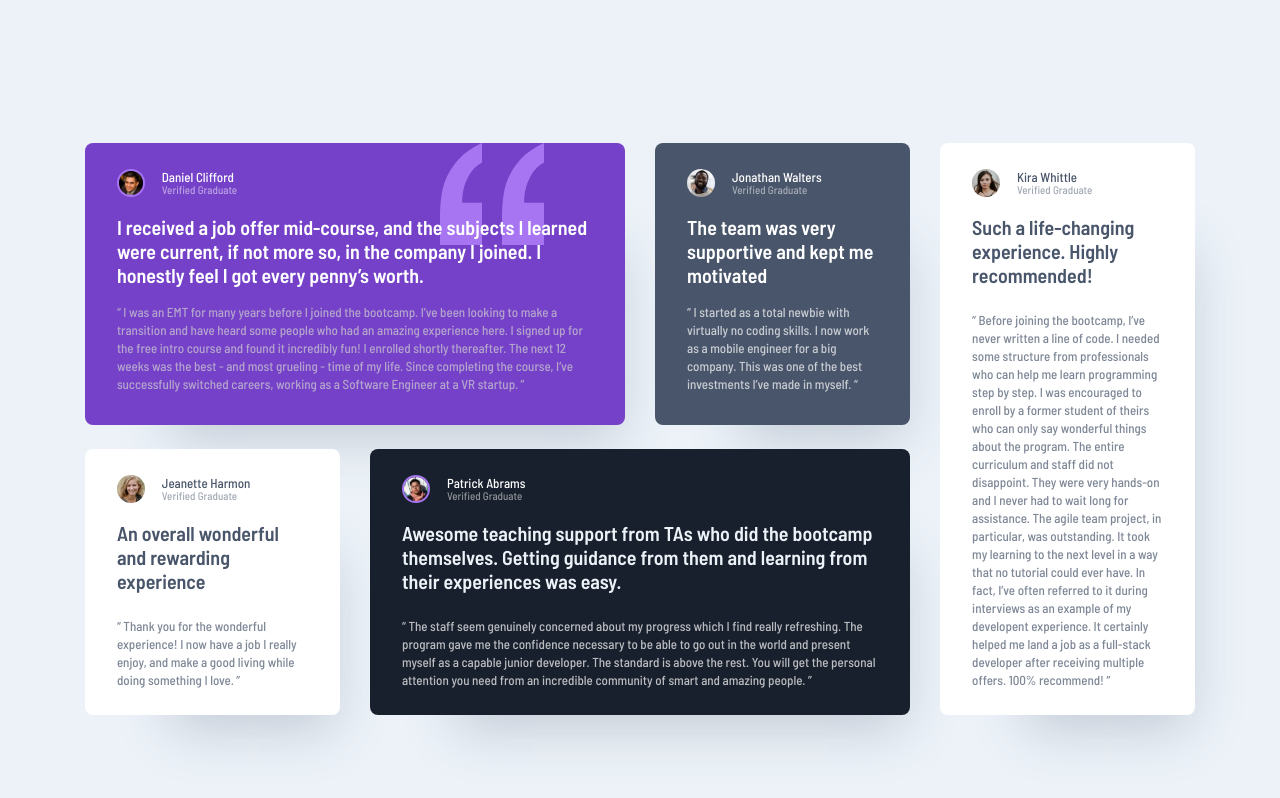
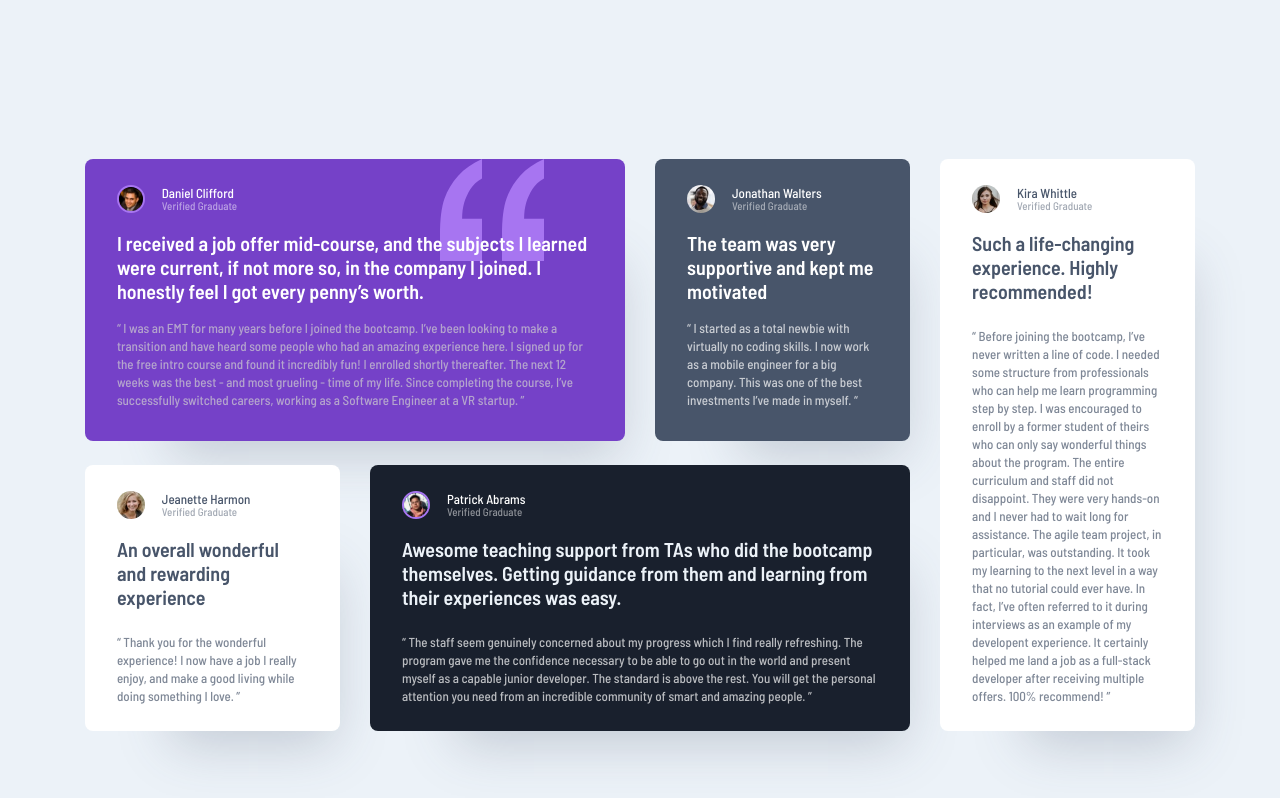
Before and after one commit to ntwiler/Testimonials-Grid-Section, a plain HTML site: page index.html in a window 1280 px wide. Drawn offline with Linux system fonts and the light colour scheme.

Commit message:
correct margin

```diff
--- a/media-desktop.css
+++ b/media-desktop.css
@@ -7,8 +7,8 @@
     align-items: stretch;
     column-gap: 1.88rem;
     row-gap: 1.5rem;
-    margin-top: 4.5rem;
-    margin-bottom: 4.5rem;
+    margin-top: 5.5rem;
+    margin-bottom: 5.5rem;
   }
 
   .block.fifth {
--- a/media-tablet.css
+++ b/media-tablet.css
@@ -7,8 +7,8 @@
     align-items: stretch;
     column-gap: 1.88rem;
     row-gap: 1.5rem;
-    margin-top: 4.5rem;
-    margin-bottom: 4.5rem;
+    margin-top: 5.5rem;
+    margin-bottom: 5.5rem;
   }
 
   .block.first {
```
